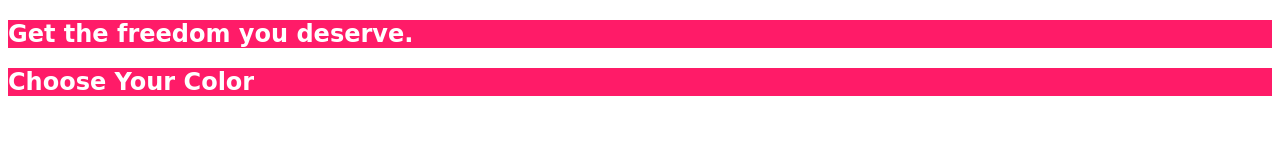
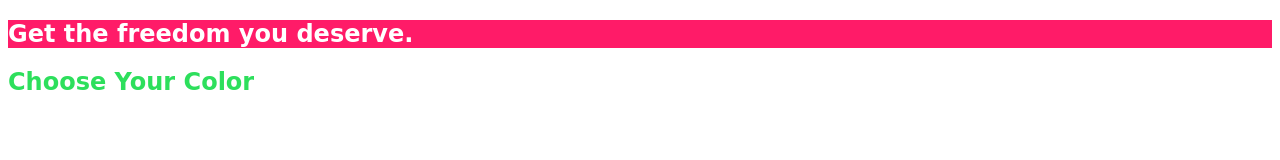
Before and after one commit to godfred-nsabo/CSS-Complete-Guide, a plain HTML site: page CSS/Basic Understanding/index.html in a window 1280 px wide. Drawn offline with Linux system fonts and the light colour scheme; a web font is replaced by a local one.

Commit message:
Selectors

```diff
--- a/CSS/Basic Understanding/index.html
+++ b/CSS/Basic Understanding/index.html
@@ -18,15 +18,15 @@
 
 <body>
     <main>
-        <section>
+        <section id="product-overview">
             <h1>Get the freedom you deserve.</h1>
         </section>
         <!--<section style="background: #ff1b68;">
             Inline Style
             <h1>Get the freedom you deserve.</h1>-->
         </section>
-        <section>
-            <h1>Choose Your Color</h1>
+        <section id="wedding-plans">
+            <h1 class="section-title">Choose Your Color</h1>
         </section>
     </main>
 </body>
--- a/CSS/Basic Understanding/style.css
+++ b/CSS/Basic Understanding/style.css
@@ -1,9 +1,15 @@
-section {
+#product-overview{
   background: #ff1b68;
 }
+/*section {
+  background: #ff1b68;
+}*/
+
 h1 {
   color: white;
   /*font-family: 'Anton', sans-serif, serif;*/
   font-family: 'Syne Tactile', cursive;
-
 }
+.section-title{
+  color: #2ddf5c;
+}
```
